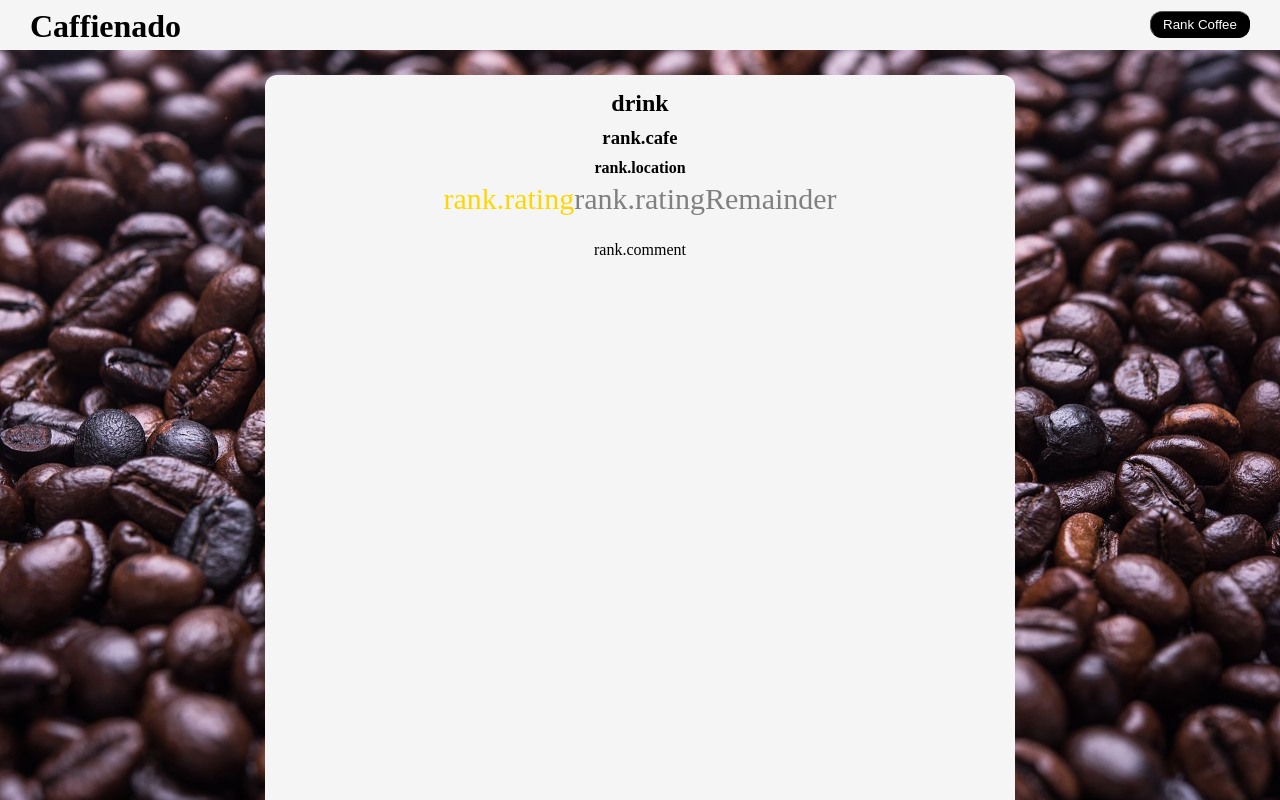
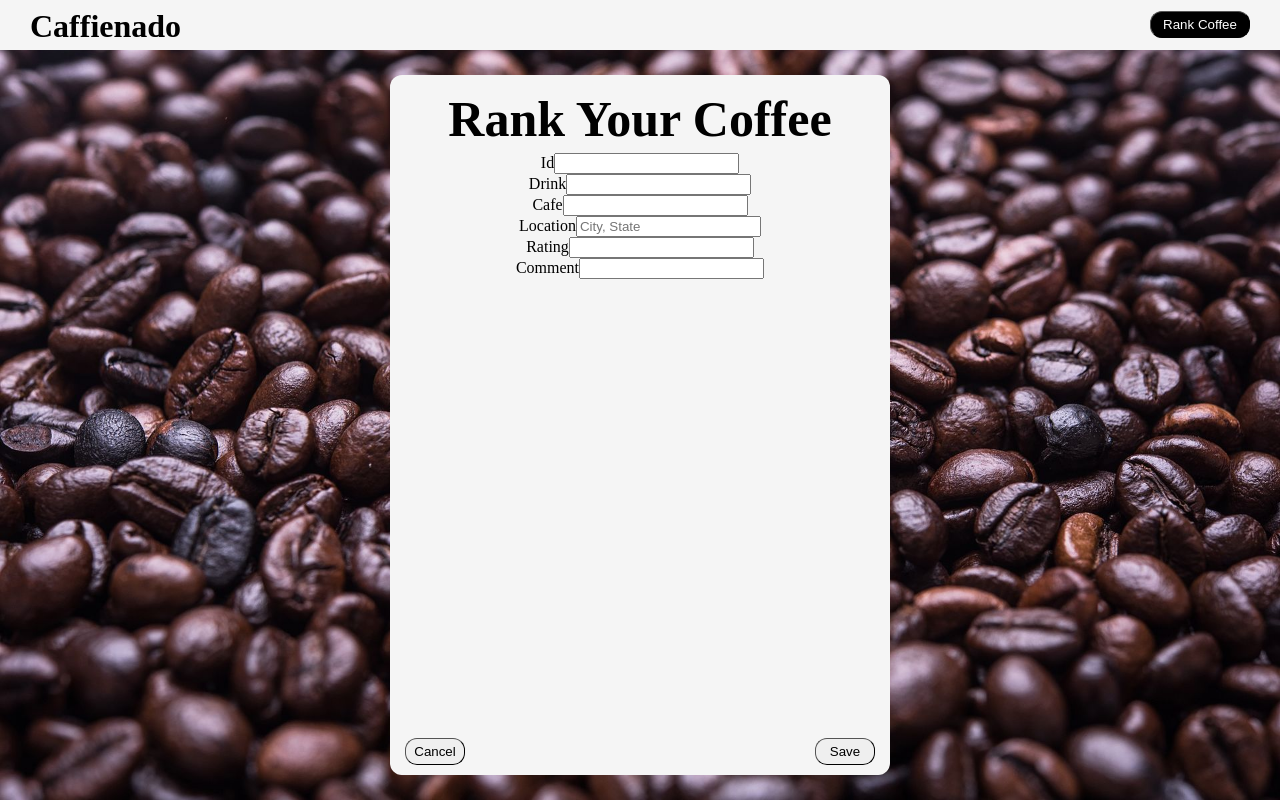
Before and after one commit to ADWrobo/coffee-ranking-platform, an Angular app in the folder angular-frontend/: page /create in a window 1280 px wide. Shown: the top 800 px of the page. Built offline with nearby package versions, Linux system fonts and the light colour scheme.

Commit message:
Adds form

```diff
--- a/angular-frontend/src/app/create/create.component.css
+++ b/angular-frontend/src/app/create/create.component.css
@@ -1,4 +1,5 @@
 h2 {
+    font-size: 50px;
     padding: 5px;
     padding-top: 15px;
     margin: 0;
@@ -35,8 +36,8 @@ h4 {
 
 .card{
     background-color: whitesmoke;
-    width: 750px;
-    height: 1050px;
+    width: 500px;
+    height: 700px;
     border-radius: 12px;
     text-align: center;
     margin: 15px;
@@ -51,7 +52,7 @@ h4 {
     right: 0;
 }
 
-.text-card-container {
+/* .text-card-container {
     position: absolute;
     top: 150px;
     left: 0;
@@ -61,7 +62,7 @@ h4 {
     padding-left: 10px;
     overflow: scroll;
 
-}
+} */
 
 .button-card-container {
     background-color: whitesmoke;
--- a/angular-frontend/src/app/create/create.component.html
+++ b/angular-frontend/src/app/create/create.component.html
@@ -1,17 +1,44 @@
 <div class="content-container">
     <div class="card">
-        <div class="top-card-container">
-            <h2>drink</h2>
-            <h3>rank.cafe</h3>
-            <h4>rank.location</h4>
-            <span class="star">rank.rating</span><span class="star-empty">rank.ratingRemainder</span>
-        </div>
-        <div class="text-card-container">
-            <p>rank.comment</p>
-        </div>
-        <div class="button-card-container">
-            <button type="button" class="cancel" [routerLink]="['/home']">Cancel</button>
-            <button type="button" class="save">Save</button>
-        </div>
+        <form class="test-form" #f="ngForm" (ngSubmit)="onFormSubmit(f)">
+            <div class="top-card-container">
+                <h2>Rank Your Coffee</h2>
+                <div class="control">
+                    <label>Id</label>
+                    <input type="text" name="id" [(ngModel)]="id"
+                    pattern="[0-9]{1,9}" required #idField="ngModel" />
+                    <span *ngIf="!idField.valid && saveUnsuccessful">Id must be a number.</span>
+                </div>
+                <div class="control">
+                    <label>Drink</label>
+                    <input type="text" name="drink" [(ngModel)]="drink" required #drinkField="ngModel" />
+                    <span *ngIf="!drinkField.valid && saveUnsuccessful">Name of Drink is Required.</span>
+                </div>
+                <div class="control">
+                    <label>Cafe</label>
+                    <input type="text" name="cafe" [(ngModel)]="cafe" required #cafeField="ngModel" />
+                    <span *ngIf="!cafeField.valid && saveUnsuccessful">Cafe Name is required.</span>
+                </div>
+                <div class="control">
+                    <label>Location</label>
+                    <input type="text" name="location" placeholder="City, State" [(ngModel)]="location"
+                    required #locationField="ngModel" />
+                    <span *ngIf="!locationField.valid && saveUnsuccessful">Location of the Cafe is required.</span>
+                </div>
+                <div class="control">
+                    <label>Rating</label>
+                    <input type="text" name="rating" [(ngModel)]="rating" required #ratingField="ngModel" />
+                    <span *ngIf="!ratingField.valid && saveUnsuccessful">Rating is required.</span>
+                </div>
+                <div class="control">
+                    <label>Comment</label>
+                    <input type="text" name="comment" [(ngModel)]="comment" #commentField="ngModel" />
+                </div>
+            </div>
+            <div class="button-card-container">
+                <button type="button" class="cancel" [routerLink]="['/home']">Cancel</button>
+                <input type="submit" value="Save" class="save" />
+            </div>
+        </form>
     </div>
 </div>
--- a/angular-frontend/src/app/create/create.component.ts
+++ b/angular-frontend/src/app/create/create.component.ts
@@ -1,4 +1,8 @@
 import { Component } from '@angular/core';
+import { NgForm } from '@angular/forms';
+import { IRank } from '../models/IRank';
+import { HttpClient, HttpHeaders } from '@angular/common/http';
+import { Router } from '@angular/router';
 
 @Component({
   selector: 'app-create',
@@ -7,4 +11,62 @@ import { Component } from '@angular/core';
 })
 export class CreateComponent {
 
+  rank: IRank;
+  id: number;
+  drink: string;
+  cafe: string;
+  location: string;
+  rating: string;
+  ratingRemainder: string;
+  comment: string;
+  saveUnsuccessful: boolean;
+  httpClient: any;
+
+ constructor(httpClient: HttpClient, public router: Router) {
+
+ }
+
+  onFormSubmit(ngForm: NgForm) {
+
+    this.saveUnsuccessful = false;
+
+    if (!ngForm.valid) {
+      this.saveUnsuccessful = true;
+      alert("All Fields are Required");
+      return;
+    }
+    console.log(ngForm);
+
+    const options = {
+      headers: new HttpHeaders({
+        'Content-Type': 'application/json',
+        "Accept": 'application/json'
+      })
+    };
+
+    const data = {
+      id: this.id,
+      drink: this.drink,
+      cafe: this.cafe,
+      location: this.location,
+      rating: this.rating,
+      ratingRemainder: this.ratingRemainder,
+      comment: this.comment
+    };
+
+    this.httpClient.post("http://localhost:8080/ranks", data, options)
+      .subscribe({
+        next: () => {
+          console.log("Call successful");
+        },
+        error: (err) => {
+          console.error("Error occured: " + JSON.stringify(err));
+          alert("A rank with this id already exists.")
+        }
+      });
+
+    ngForm.resetForm();
+    this.router.navigate(['home']);
+  }
+
 }
--- a/angular-frontend/tsconfig.json
+++ b/angular-frontend/tsconfig.json
@@ -18,6 +18,9 @@
     "target": "ES2022",
     "module": "ES2022",
     "useDefineForClassFields": false,
+    "noImplicitAny": false,
+    "strictPropertyInitialization": false,
+    "strictNullChecks": false,
     "lib": [
       "ES2022",
       "dom"
```
Also changed, not shown: 1 other file (tests, documents, lock files or other folders).
